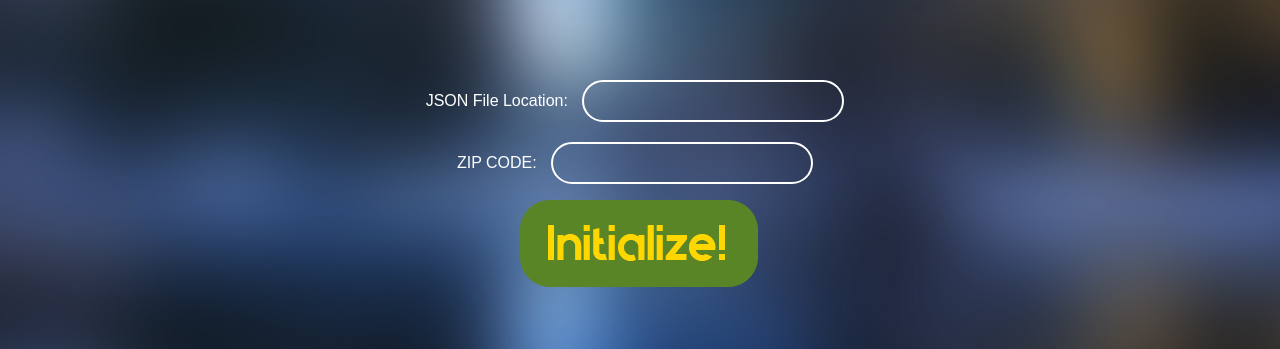
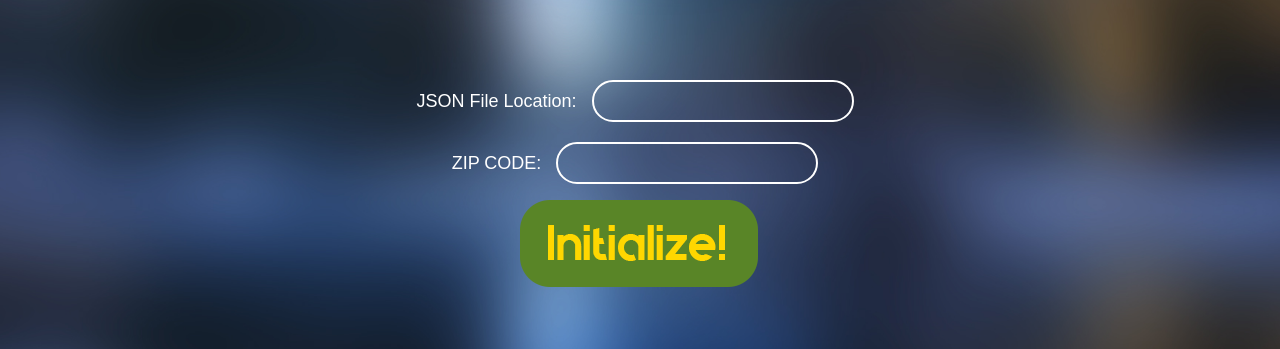
Before and after one commit to rdtheriault/AgSense, a plain HTML site: page index.html in a window 1280 px wide. Shown: the part 216-565 px from the top of the page. Drawn offline with Linux system fonts and the light colour scheme; a web font is replaced by a local one.

Commit message:
Update index.html

```diff
--- a/index.html
+++ b/index.html
@@ -5,14 +5,15 @@
 
 	.first
 	{
+		outline: none;
 		width: 250px;
 		height: 30px;
 		background: transparent;
 		border: 2px solid #ffffff;
 		border-radius: 50px;
 		color: #fff;
-		font-family: 'Exo', sans-serif;
-		font-size: 16px;
+		font-family: 'ubuntu', sans-serif;
+		font-size: 18px;
 		font-weight: 400;
 		padding: 4px;
 		margin: 10px;
@@ -22,7 +23,8 @@
 	body {
 
 		color: white;
-			font-family: sans-serif;
+		font-family: 'ubuntu', sans-serif;
+		font-size: 18px;
 		display: table-cell;
 		vertical-align: middle;
 	}
@@ -44,6 +46,11 @@
 
 	}
 
+	@font-face {
+	  font-family:ubuntu;
+	  src:url(OpenSans-Regular.TTF);
+	  }
+
 	#start {
 		text-align: center;
 	}
@@ -55,22 +62,64 @@ cursor: pointer;
 	}
 
 	#enter:hover {
+		opacity: 0.3;
+	}
 
-opacity: 0.3;
-
+	[data-tip] {
+		position:relative;
+	}
+	[data-tip]:before {
+		content:'';
+		/* hides the tooltip when not hovered */
+		display:none;
+		content:'';
+		border-left: 5px solid transparent;
+		border-right: 5px solid transparent;
+		border-bottom: 5px solid #1a1a1a;
+		position:absolute;
+		top:45px;
+		right:35px;
+		z-index:8;
+		font-size:0;
+		line-height:0;
+		width:0;
+		height:0;
+	}
+	[data-tip]:after {
+		display:none;
+		content:attr(data-tip);
+		position:absolute;
+		top:45px;
+		right:0px;
+		padding:5px 8px;
+		background:#1a1a1a;
+		color:#fff;
+		z-index:9;
+		font-size: 0.75em;
+		height:18px;
+		line-height:18px;
+		-webkit-border-radius: 3px;
+		-moz-border-radius: 3px;
+		border-radius: 3px;
+		white-space:nowrap;
+		word-wrap:normal;
+	}
+	[data-tip]:hover:before,
+	[data-tip]:hover:after {
+		display:block;
 	}
 
 
 	</style>
 
-	<title></title>
+	<title>Welcome to AgSense</title>
 </head>
 <body>
 	<div id="start">
 
-		JSON File Location: <input class="first" type="text" id="JSON_FILE_HERE"> <br>
+		<div data-tip="Remember to add http:// or https://">JSON File Location: <input class="first" type="text" id="JSON_FILE_HERE"></div>
 		ZIP CODE: <input class="first" type="text" id="LOCATION_ZIP_CODE"><br/>
-		<img id="enter" src="button.png">
+		<img draggable="false" id="enter" src="button.png">
 	</div>
 	<script>
 	document.getElementById("enter").addEventListener("click", initialize);
```
Lines whose indentation alone changed are shown as unchanged.
